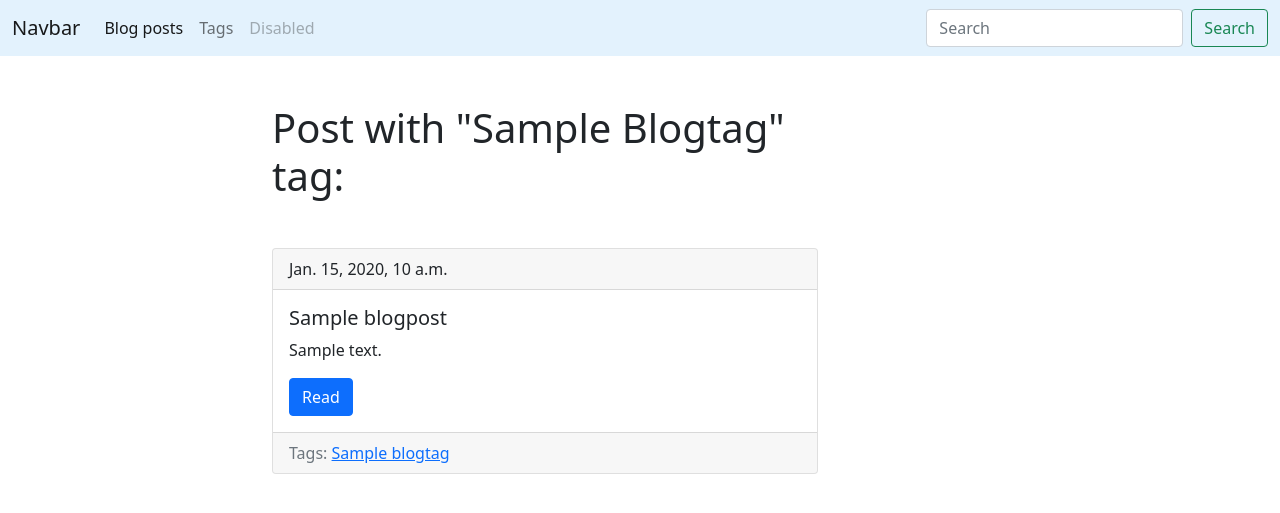
After one commit to Lekuro/django_blog_beginer, a Django app: a page that uses blogengine/templates/base.html in a window 1280 px wide. The commit adds this page. Shown: the top 513 px of the page. Run offline with Django 3.2, Linux system fonts and the light colour scheme; tables that the repository leaves empty hold one stand-in row (values such as "Sample post").

Commit message:
finished 5th lesson

```diff
--- a/blogengine/blog/models.py
+++ b/blogengine/blog/models.py
@@ -6,6 +6,7 @@ class BlogPost(models.Model):
     title = models.CharField(max_length=150, db_index=True)
     slug = models.SlugField(max_length=150, unique=True)  # A-Za-z0-9-_
     body = models.TextField(blank=True, db_index=True)
+    tags = models.ManyToManyField('BlogTag', blank=True, related_name='posts')
     date_pub = models.DateTimeField(auto_now_add=True)
 
     def __str__(self) -> str:
@@ -13,3 +14,14 @@ class BlogPost(models.Model):
 
     def get_absolute_url(self):
         return reverse('blogpost_detail_endpoint', kwargs={'slug': self.slug})
+
+
+class BlogTag(models.Model):
+    title = models.CharField(max_length=50)
+    slug = models.SlugField(max_length=50, unique=True)
+
+    def __str__(self) -> str:
+        return self.title
+
+    def get_absolute_url(self):
+        return reverse('tag_detail_endpoint', kwargs={'slug': self.slug})
--- a/blogengine/blog/urls.py
+++ b/blogengine/blog/urls.py
@@ -6,4 +6,6 @@ urlpatterns = [
     path('blogposts/', blogposts_list, name='blogpost_list_endpoint'),
     path('blogpost/<str:slug>/', blogpost_detail,
          name='blogpost_detail_endpoint'),
+    path('tags/', tags_list, name='tags_list_endpoint'),
+    path('tag/<str:slug>/', tag_detail, name='tag_detail_endpoint'),
 ]
--- a/blogengine/blog/views.py
+++ b/blogengine/blog/views.py
@@ -1,6 +1,7 @@
 from django.shortcuts import render
 from django.http import HttpResponse
-from blog.models import BlogPost
+from blog.models import BlogPost, BlogTag
+
 
 def hello(request):
     print('request ', request)
@@ -8,11 +9,23 @@ def hello(request):
     print(dir(request))
     return HttpResponse('<h1>Hello world</h1>')
 
+
 def blogposts_list(request):
     blogposts = BlogPost.objects.all()
-    return render(request,'blog/index.html', context={'blogposts':blogposts})
+    return render(request, 'blog/index.html', context={'blogposts': blogposts})
 
-def blogpost_detail(request,slug):
-    post= BlogPost.objects.get(slug__iexact=slug)
-    print(request,post)
-    return render(request,'blog/post_detail.html',context={'blogpost':post})
+
+def blogpost_detail(request, slug):
+    post = BlogPost.objects.get(slug__iexact=slug)
+    print(request, post)
+    return render(request, 'blog/post_detail.html', context={'blogpost': post})
+
+
+def tags_list(request):
+    tags = BlogTag.objects.all()
+    return render(request, 'blog/tags_list.html', context={'tags': tags})
+
+
+def tag_detail(request, slug):
+    tag = BlogTag.objects.get(slug__iexact=slug)
+    return render(request, 'blog/tag_detail.html', context={'tag': tag})
--- a/blogengine/templates/base.html
+++ b/blogengine/templates/base.html
@@ -24,10 +24,10 @@
             <div class="collapse navbar-collapse" id="navbarSupportedContent">
                 <ul class="navbar-nav me-auto mb-2 mb-lg-0">
                     <li class="nav-item">
-                        <a class="nav-link active" aria-current="page" href="{% url 'blogpost_list_endpoint'  %}">Blog post</a>
+                        <a class="nav-link active" aria-current="page" href="{% url 'blogpost_list_endpoint'  %}">Blog posts</a>
                     </li>
                     <li class="nav-item">
-                        <a class="nav-link" href="#">Link</a>
+                        <a class="nav-link" href="{% url 'tags_list_endpoint' %}">Tags</a>
                     </li>
                     <li class="nav-item">
                         <a class="nav-link disabled">Disabled</a>
--- /dev/null
+++ b/blogengine/templates/blog/includes/blogpost_card_template.html
@@ -0,0 +1,17 @@
+<div class="card">
+    <div class="card-header">
+        {{blogpost.date_pub}}
+    </div>
+    <div class="card-body">
+        <h5 class="card-title">{{blogpost.title}}</h5>
+        <p class="card-text">{{blogpost.body|truncatewords:15}}</p><!-- take only 15 words -->
+        <!-- <a href="{% url 'blogpost_detail_endpoint' slug=blogpost.slug %}" class="btn btn-primary">Read</a> -->
+        <a href="{{blogpost.get_absolute_url}}" class="btn btn-primary">Read</a>
+    </div>
+    <div class="card-footer text-muted">
+        Tags:
+        {% for tag in blogpost.tags.all %}
+        <a href="{{tag.get_absolute_url}}">{{tag.title}}</a>
+        {% endfor %}
+    </div>
+</div>
--- /dev/null
+++ b/blogengine/templates/blog/tag_detail.html
@@ -0,0 +1,13 @@
+{% extends 'blog/base_blog.html' %}
+
+{% block title %}
+{{tag.title}} - {{block.super}}
+{% endblock %}
+
+{% block content %}
+<h1 class="mb-5">Post with "{{tag.title|title}}" tag:</h1>
+<!-- title is a filter that return firs letter capitalize -->
+{% for blogpost in tag.posts.all %}
+{% include 'blog/includes/blogpost_card_template.html' %}
+{% endfor %}
+{% endblock %}
```
Also changed, not shown: blogengine/templates/blog/index.html (+1 -11 lines), blogengine/templates/blog/tags_list.html (added, +12 -0 lines), used_comand.txt (+13 -1 lines), blogengine/blog/migrations/0002_auto_20211126_0211.py (added).
